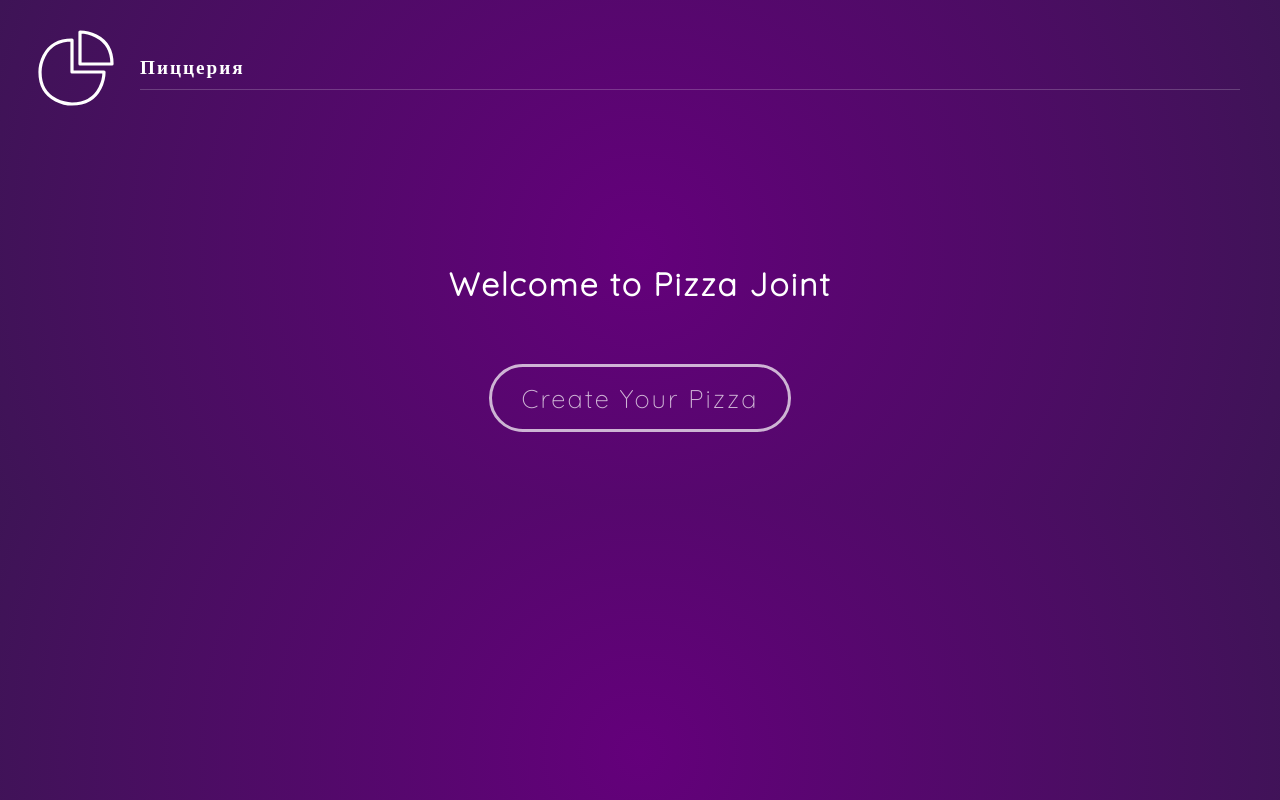
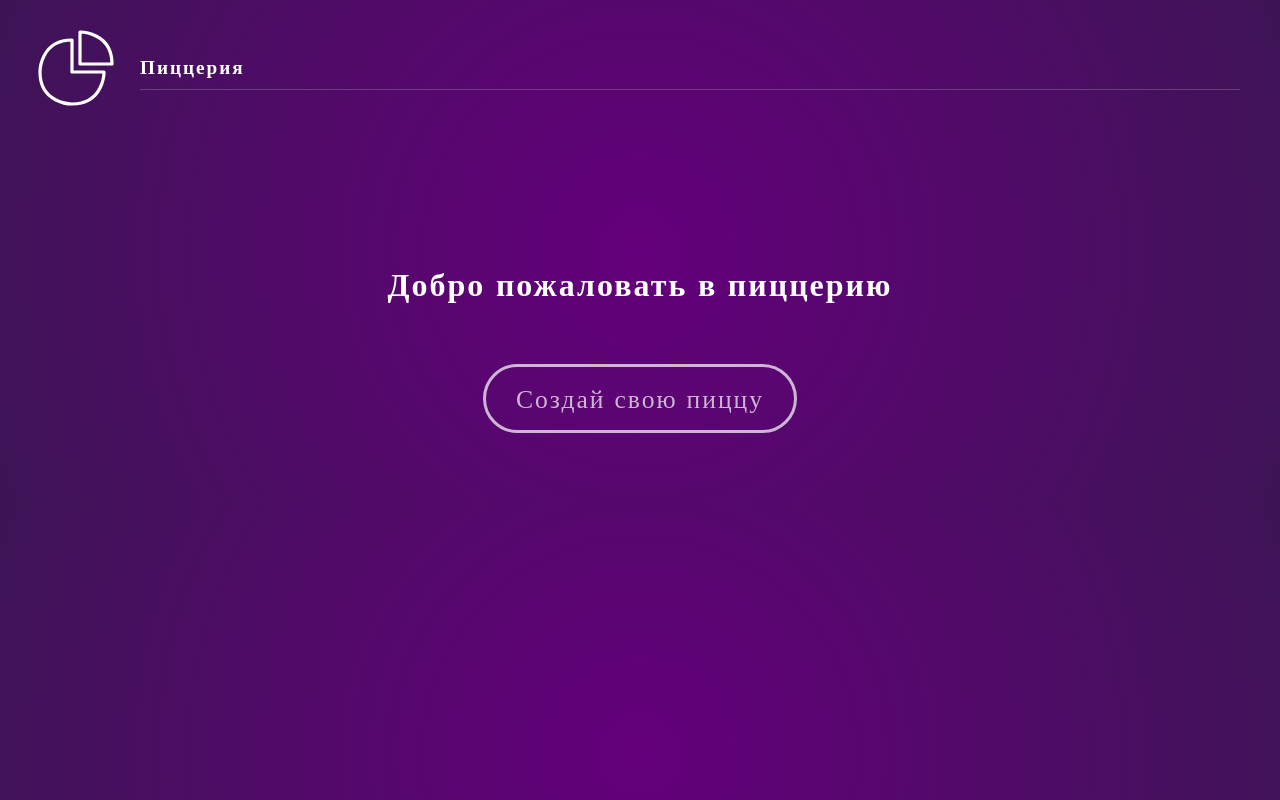
Before and after one commit to Zelelo622/Pizzeria-framer-motion, a React (Create React App) app: page / in a window 1280 px wide. Built offline with nearby package versions, Linux system fonts and the light colour scheme.

Commit message:
анимация кнопки создания пиццы

```diff
--- a/src/components/Home.js
+++ b/src/components/Home.js
@@ -5,7 +5,7 @@ import { motion } from "framer-motion";
 const buttonVariants = {
   visible: {
     x: [0, -10, 10, -10, 10, 0],
-    transition: { delay: 2 }
+    transition: { delay: 2 },
   },
   hover: {
     scale: [1, 1.1, 1, 1.1, 1, 1.1],
@@ -25,14 +25,14 @@ const Home = () => {
       animate={{ opacity: 1 }}
       transition={{ delay: 1.5, duration: 1.5 }}
     >
-      <h2>Welcome to Pizza Joint</h2>
+      <h2>Добро пожаловать в пиццерию</h2>
       <Link to="/base">
         <motion.button
           variants={buttonVariants}
           animate="visible"
           whileHover="hover"
         >
-          Create Your Pizza
+          Создай свою пиццу
         </motion.button>
       </Link>
     </motion.div>
```
